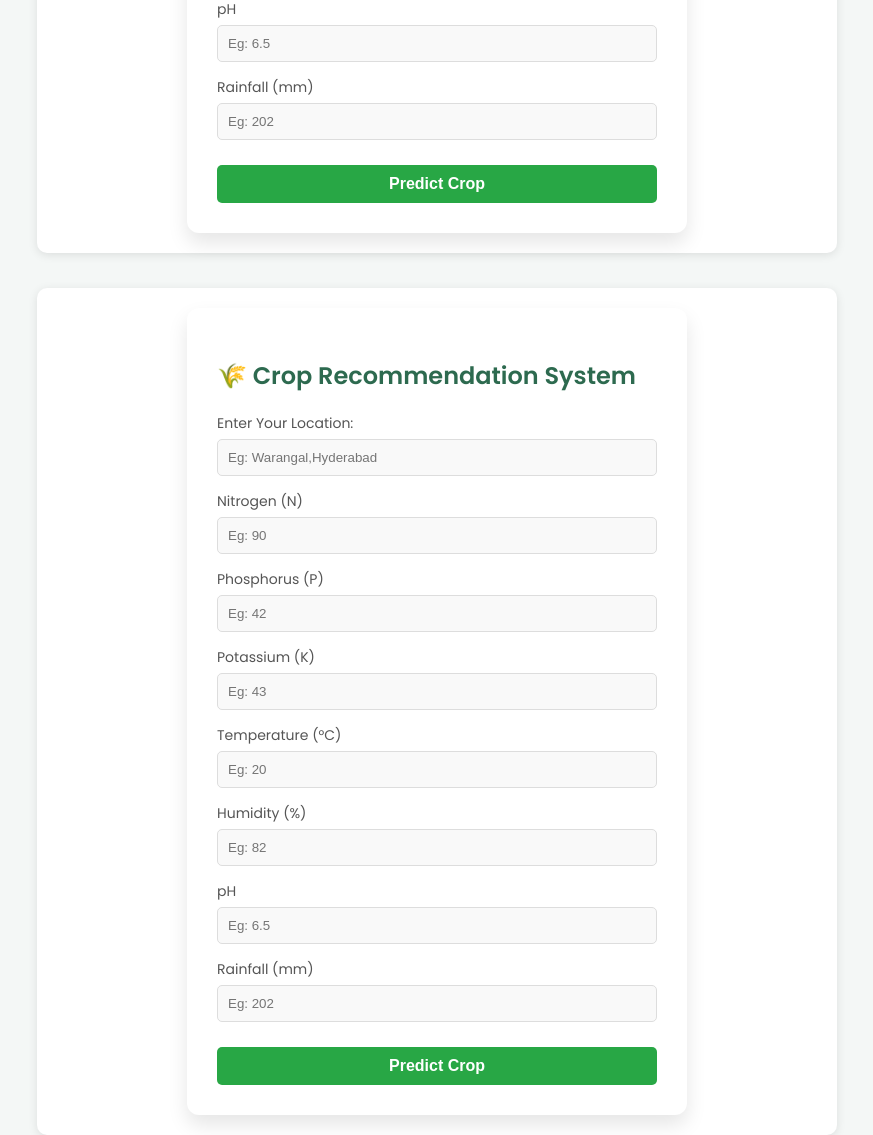
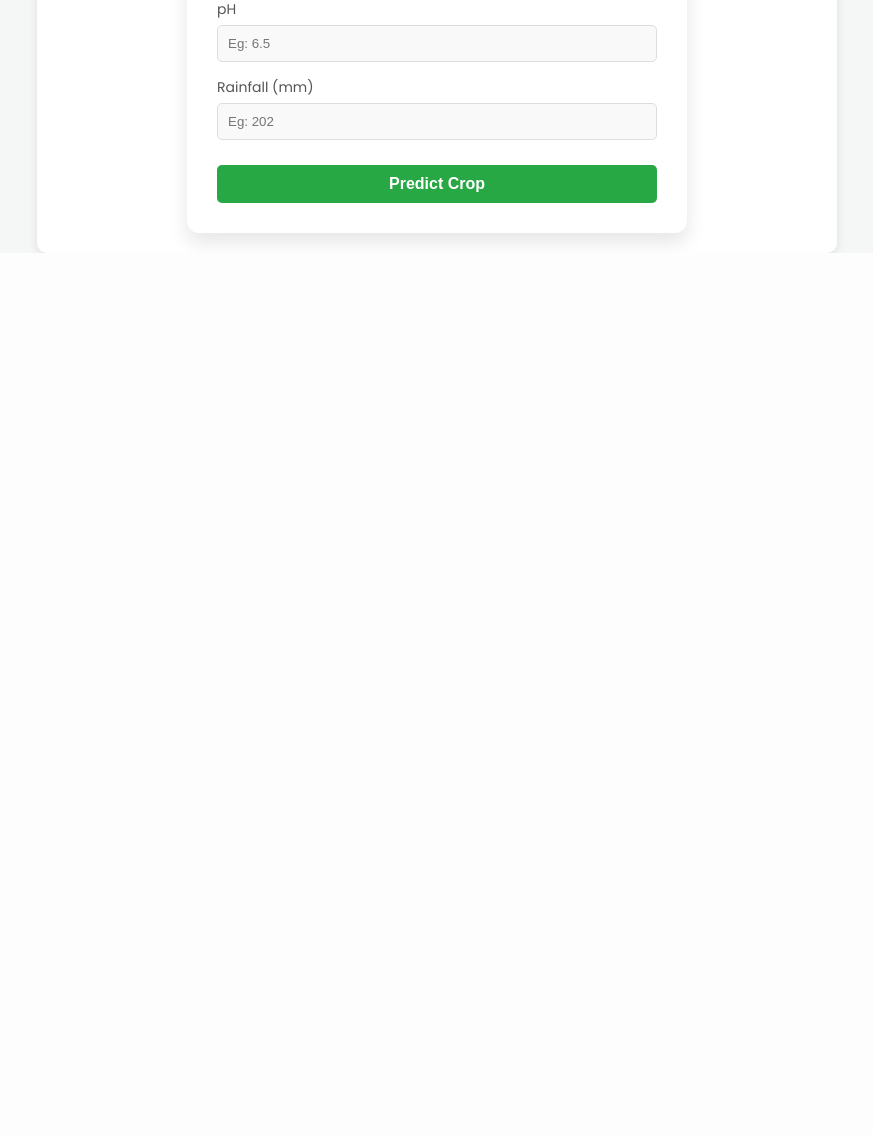
Before and after one commit to Yashwanthkumar-45/Crop_Recommendation-ML-project, a Flask app: page /index in a window 1280 px wide. Shown: the part 629-1764 px from the top of the page, without its empty margins (203-1076 px from the left). After the commit the page ends 882 px from the top, so only its background shows below. Run offline with Flask 3, Linux system fonts and the light colour scheme; the first user in the database is signed in; some libraries are stand-ins or nearby versions.

Commit message:
Update index.html

```diff
--- a/templates/index.html
+++ b/templates/index.html
@@ -98,104 +98,3 @@
     </script>
 </body>
 </html>
-
-
-
-
-<!DOCTYPE html>
-<html lang="en">
-<head>
-    <meta charset="UTF-8">
-    <meta name="viewport" content="width=device-width, initial-scale=1.0">
-    <title>Crop Recommendation System</title>
-    <link rel="stylesheet" href="{{ url_for('static', filename='styles.css') }}">
-    <link href="https://fonts.googleapis.com/css2?family=Poppins:wght@300;400;600&display=swap" rel="stylesheet">
-    <script src="https://code.jquery.com/jquery-3.6.0.min.js"></script>
-    <link rel="stylesheet" href="https://cdnjs.cloudflare.com/ajax/libs/jquery-ui/1.12.1/jquery-ui.css">
-    <script src="https://cdnjs.cloudflare.com/ajax/libs/jquery-ui/1.12.1/jquery-ui.js"></script>
-</head>
-<body>
-    <nav>
-        <a href="/">Home</a>
-    </nav>
-
-    <div class="container">
-        <div class="form-container">
-            <h2>🌾 Crop Recommendation System</h2>
-            <form action="/predict" method="POST">
-                <div class="form-group">
-                    <label for="location">Enter Your Location:</label>
-                    <input type="text" id="location" name="location" autocomplete="on" placeholder="Eg: Warangal,Hyderabad" >
-                </div>
-                <div class="form-group">
-                    <label for="nitrogen">Nitrogen (N)</label>
-                    <input type="number" id="nitrogen" name="nitrogen" step="any" placeholder="Eg: 90" required>
-                </div>
-                <div class="form-group">
-                    <label for="phosphorus">Phosphorus (P)</label>
-                    <input type="number" id="phosphorus" name="phosphorus" step="any" placeholder="Eg: 42" required>
-                </div>
-                <div class="form-group">
-                    <label for="potassium">Potassium (K)</label>
-                    <input type="number" id="potassium" name="potassium" step="any" placeholder="Eg: 43" required>
-                </div>
-                <div class="form-group">
-                    <label for="temperature">Temperature (°C)</label>
-                    <input type="number" id="temperature" name="temperature" step="any" placeholder="Eg: 20" required>
-                </div>
-                <div class="form-group">
-                    <label for="humidity">Humidity (%)</label>
-                    <input type="number" id="humidity" name="humidity" step="any" placeholder="Eg: 82" required>
-                </div>
-                <div class="form-group">
-                    <label for="ph">pH</label>
-                    <input type="number" id="ph" name="ph" step="any" placeholder="Eg: 6.5" required>
-                </div>
-                <div class="form-group">
-                    <label for="rainfall">Rainfall (mm)</label>
-                    <input type="number" id="rainfall" name="rainfall" step="any" placeholder="Eg: 202" required>
-                </div>
-                <button type="submit">Predict Crop</button>
-            </form>
-
-            {% if prediction %}
-            <div class="result">
-                <h3>🌱 Recommended Crop: <span>{{ prediction }}</span></h3>
-                {% if crop_image %}
-                    <img src="{{ url_for('static', filename=crop_image) }}" alt="{{ prediction }} image" class="crop-image">
-                {% else %}
-                    <p>No image available for this crop.</p>
-                {% endif %}
-            </div>
-            {% endif %}
-        </div>
-    </div>
-
-    <script>
-        $(document).ready(function() {
-            // Call fetchWeatherData when the location input changes
-            $("#location").on("change", function() {
-                const location = $(this).val();
-                fetchWeatherData(location);
-            });
-
-            function fetchWeatherData(location) {
-                // Call OpenWeatherMap API to get weather data
-                $.ajax({
-                    url: `https://api.openweathermap.org/data/2.5/weather?q=${location}&appid=8ba296bd0339b7c7777f5b3ca61e0223&units=metric`,
-                    method: 'GET',
-                    success: function(weatherData) {
-                        // Populate the form fields with weather data
-                        $('#temperature').val(weatherData.main.temp);
-                        $('#humidity').val(weatherData.main.humidity);
-                        $('#rainfall').val(weatherData.rain ? weatherData.rain['1h'] : 0);
-                    },
-                    error: function(err) {
-                        console.error('Error fetching weather data:', err);
-                    }
-                });
-            }
-        });
-    </script>
-</body>
-</html>
```
